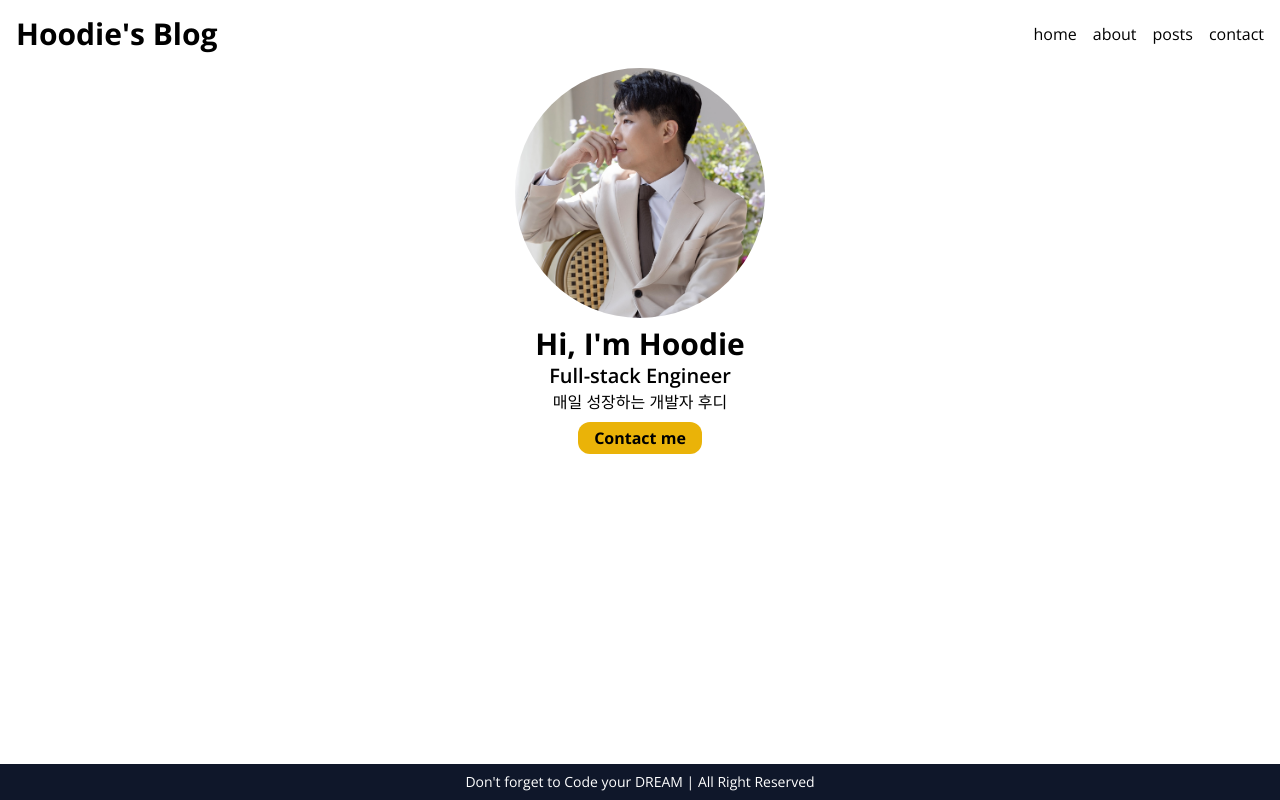
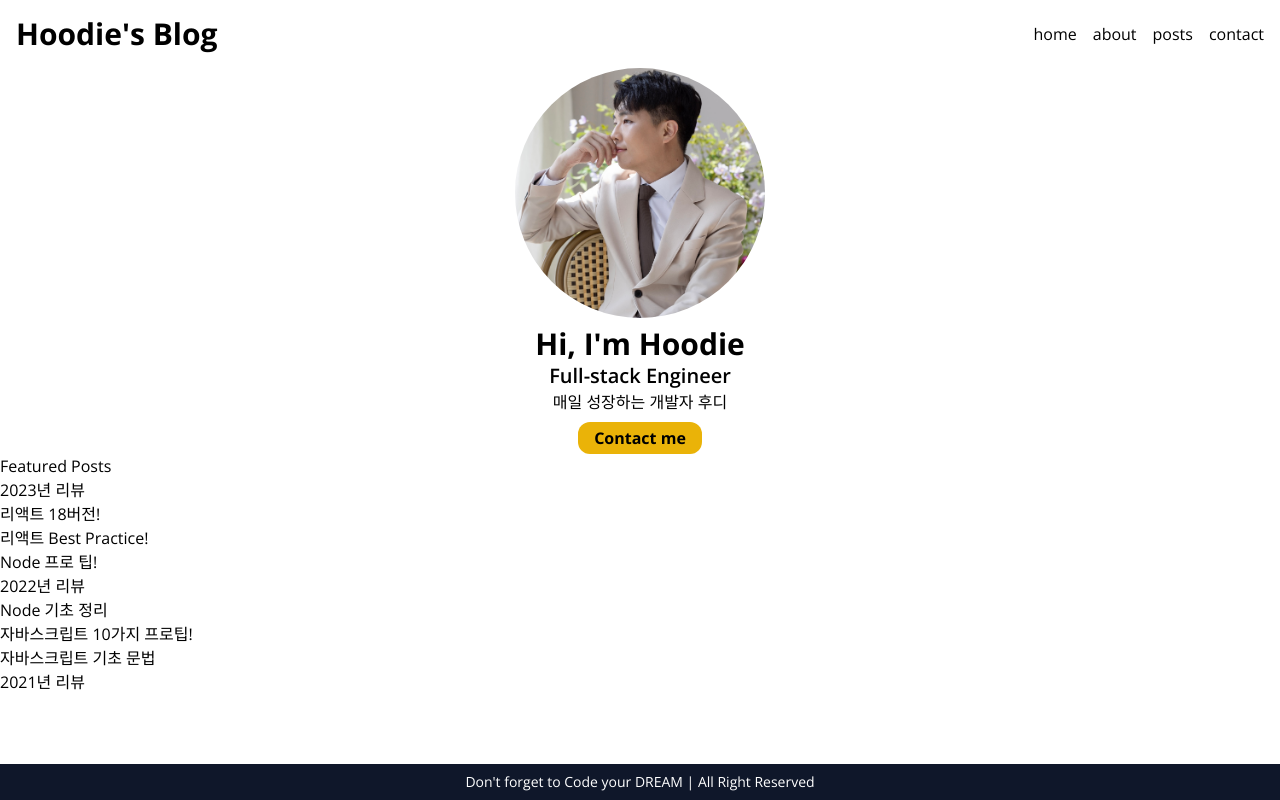
Before and after one commit to LEESHINSUNG/blog_next, a Next.js app: page / in a window 1280 px wide. Built offline with nearby package versions, Linux system fonts and the light colour scheme.

Commit message:
- 포스트 데이터 불러오기 - 포스트 섹션 구성하기

```diff
--- a/package.json
+++ b/package.json
@@ -10,7 +10,7 @@
   },
   "dependencies": {
     "@types/node": "20.11.17",
-    "@types/react": "18.2.55",
+    "@types/react": "^18.2.55",
     "@types/react-dom": "18.2.19",
     "eslint": "8.56.0",
     "eslint-config-next": "14.1.0",
--- a/src/app/page.tsx
+++ b/src/app/page.tsx
@@ -1,9 +1,12 @@
+import FeaturedPosts from "@/components/FeaturedPosts";
 import Hero from "@/components/Hero";
 
 export default function HomePage() {
   return (
-    <section>
+    <>
       <Hero />
-    </section>
+      {/* @ts-expect-error Server Component */}
+      <FeaturedPosts />
+    </>
   );
 }
--- /dev/null
+++ b/src/components/FeaturedPosts.tsx
@@ -0,0 +1,13 @@
+import { getAllPosts } from "@/service/posts";
+import PostsGrid from "./PostsGrid";
+
+export default async function FeaturedPosts() {
+  const posts = await getAllPosts();
+
+  return (
+    <section>
+      <h2>Featured Posts</h2>
+      <PostsGrid posts={posts} />
+    </section>
+  );
+}
--- /dev/null
+++ b/src/components/PostsGrid.tsx
@@ -0,0 +1,15 @@
+import { Post } from "@/service/posts";
+
+type Props = {
+  posts: Post[];
+};
+
+export default function PostsGrid({ posts }: Props) {
+  return (
+    <ul>
+      {posts.map((post) => (
+        <li key={post.path}>{post.title}</li>
+      ))}
+    </ul>
+  );
+}
--- /dev/null
+++ b/src/service/posts.ts
@@ -0,0 +1,15 @@
+import { readFile } from 'fs/promises';
+import path from 'path';
+
+export type Post = {
+  title: string;
+  description: string;
+  date: Date;
+  category: string;
+  path: string;
+  featured: boolean;
+}
+export async function getAllPosts(): Promise<Post[]> {
+  const filePath = path.join(process.cwd(), 'data', 'posts.json');
+  return readFile(filePath, 'utf-8').then<Post[]>(JSON.parse).then(posts => posts.sort((a, b) => (a.date > b.date ? -1 : 1)))
+}
```
Also changed, not shown: src/app/layout.tsx (+3 -4 lines), 1 other file (tests, documents, lock files or other folders).
